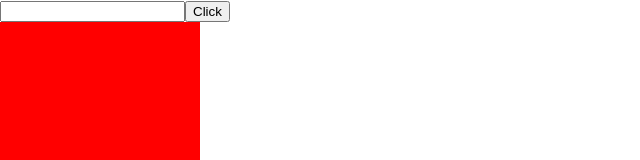
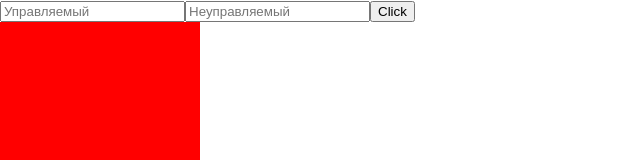
Before and after one commit to AntonAmialchenia/reacttypescript, a React (Create React App) app: page / in a window 1280 px wide. Shown: the top 160 px of the page, without its empty margins (0-640 px from the left). Built offline with nearby package versions, Linux system fonts and the light colour scheme; no server answers.

Commit message:
input
Управляемый и неуправляемый input

```diff
--- a/package.json
+++ b/package.json
@@ -10,8 +10,10 @@
     "@types/node": "^16.7.13",
     "@types/react": "^18.0.0",
     "@types/react-dom": "^18.0.0",
+    "@types/react-router-dom": "^5.3.3",
     "react": "^18.2.0",
     "react-dom": "^18.2.0",
+    "react-router-dom": "^6.6.2",
     "react-scripts": "5.0.1",
     "typescript": "^4.4.2",
     "web-vitals": "^2.1.0"
--- a/src/components/EventExample.tsx
+++ b/src/components/EventExample.tsx
@@ -1,15 +1,15 @@
-import React, { FC, useState } from 'react';
+import React, { FC, useRef, useState } from 'react';
 
 const EventExample: FC = () => {
   const [value, setValue] = useState<string>();
   const [isDrag, setIsDrag] = useState<boolean>(false)
-
+  const inputRef = useRef<HTMLInputElement>(null)
   const changeHandler = (e: React.ChangeEvent<HTMLInputElement>) => {
     setValue(e.target.value);
   };
 
   const clickHandler = (e: React.MouseEvent<HTMLButtonElement>) => {
-    console.log(value);
+    console.log(inputRef.current?.value);
   };
 
   const dragHandler = (e: React.DragEvent<HTMLDivElement>) => {
@@ -35,7 +35,8 @@
 
   return (
     <div>
-      <input value={value} onChange={changeHandler} type="text" />
+      <input value={value} onChange={changeHandler} type="text" placeholder='Управляемый'/>
+      <input ref={inputRef} type="text" placeholder='Неуправляемый'/>
       <button onClick={clickHandler}>Click</button>
       <div
         onDrag={dragHandler}
```
Also changed, not shown: 1 other file (tests, documents, lock files or other folders).
